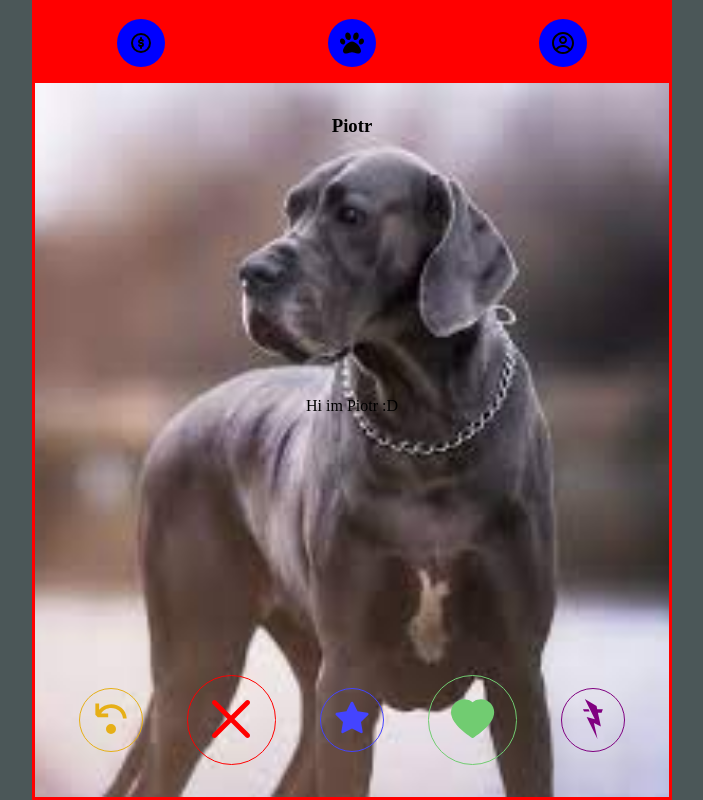
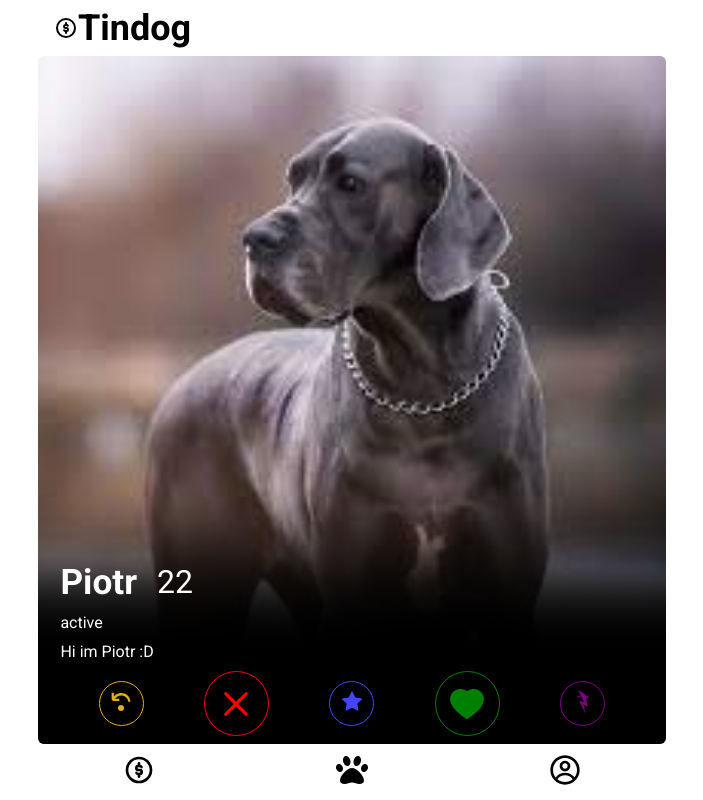
Before and after one commit to Mikucki/Tindog, a React (Create React App) app in the folder tindog/: page / in a window 1280 px wide. Shown: the whole page, without its empty margins (288-991 px from the left). Built offline with nearby package versions, Linux system fonts and the light colour scheme.

Commit message:
added main UX UI dessign

```diff
--- a/tindog/package.json
+++ b/tindog/package.json
@@ -3,6 +3,8 @@
   "version": "0.1.0",
   "private": true,
   "dependencies": {
+    "@fortawesome/fontawesome-free": "^6.3.0",
+    "@fortawesome/react-fontawesome": "^0.2.0",
     "@testing-library/jest-dom": "^5.16.5",
     "@testing-library/react": "^13.4.0",
     "@testing-library/user-event": "^13.5.0",
--- a/tindog/src/App.css
+++ b/tindog/src/App.css
@@ -1,73 +1,112 @@
+@import url("https://fonts.googleapis.com/css2?family=Roboto:wght@300;400;500;700;900&display=swap");
+
 :root {
   --button-small: 5vw;
   --button-big: 7vw;
+  --background-color-main: white;
+  --main-padding: 22px;
 }
 
-* {
+*,
+*::before,
+*::after {
   box-sizing: border-box;
   padding: 0;
   margin: 0;
 }
+
 body {
+  font-family: "Roboto", sans-serif;
   padding: 0;
   margin: 0;
-  background-color: rgb(75, 87, 88);
-  width: 50vw;
+  background-color: red;
+  width: 100vw;
   margin: auto;
-  border: 3px solid red;
   height: 100vh;
+  background-color: var(--background-color-main);
 }
 
 .card {
-  width: 100%;
+  width: 98%;
   display: flex;
   flex-direction: column;
-  align-items: center;
-  justify-content: space-between;
-  padding: 2rem 0;
-  height: calc(90vh - 6px);
-  position: relative;
+  justify-content: flex-end;
+  padding-top: 2rem;
+  margin: auto;
+  height: 86vh;
+  border-radius: 6px;
   background-image: url(./img/download.jpg);
   background-position: center;
   background-repeat: no-repeat;
   background-size: cover;
+  position: relative;
+}
+
+.card::before {
+  content: "";
+  position: absolute;
+  top: 0;
+  left: 0;
+  width: 100%;
+  height: 100%;
+  box-shadow: inset -1rem -22rem 5rem -10rem rgb(0, 0, 0);
+  border-radius: 6px;
+}
+
+.mainnav {
+  height: 7vh;
+  width: 100%;
+  background-color: var(--background-color-main);
+  display: flex;
+  justify-content: flex-start;
+  align-items: center;
+  padding-left: var(--main-padding);
+  font-size: 1.5rem;
+}
+
+.navbar {
+  width: 100%;
+  background-color: var(--background-color-main);
+  list-style-type: none;
+  height: 7vh;
+}
+
+.mainnav-special {
+  display: block;
+  text-align: center;
+}
+
+.mainnav-special h1 {
+  background-color: red;
+  text-align: center;
 }
 
 .navbar ul {
-  width: 100%;
   display: flex;
   align-items: center;
   justify-content: space-around;
-  background-color: red;
-  list-style-type: none;
-  height: 10vh;
+  height: 100%;
 }
 
 .navbar ul li {
-  background-color: blue;
-  height: 6vh;
-  display: flex;
-  width: 6vh;
-  justify-content: center;
-  align-items: center;
-  border-radius: 50%;
+  list-style-type: none;
+  cursor: pointer;
+  transition: transform 0.5s ease;
 }
 .navbar ul li:hover {
-  background-color: rgb(62, 62, 189);
+  transform: scale(1.2);
 }
 
 .icon {
-  font-size: 1.5rem;
+  font-size: 2rem;
 }
 .big {
-  height: var(--button-big);
-  width: var(--button-big);
-  background-color: aqua;
+  width: 65px;
+  height: 65px;
 }
 .small {
-  height: var(--button-small);
-  width: var(--button-small);
-  background-color: aqua;
+  width: 45px;
+  height: 45px;
 }
 
 .button {
@@ -75,22 +114,22 @@ body {
   border: 1px solid black;
   background-color: rgba(240, 248, 255, 0);
   cursor: pointer;
+  position: relative;
 }
 
 .icon-button {
-  font-size: 2.5rem;
   transition: transform 0.5s ease;
+  font-size: 1.5rem;
 }
 
 .button:hover .icon-button {
   transform: scale(1.2);
 }
 .special {
-  font-size: 4rem;
-}
-
-.special2 {
-  font-size: 3.2rem;
+  font-size: 2.5rem;
+  position: absolute;
+  left: 11px;
+  top: 12px;
 }
 
 .buttons {
@@ -98,6 +137,7 @@ body {
   justify-content: space-evenly;
   display: flex;
   align-items: center;
+  padding-bottom: 1vh;
 }
 
 .prev {
@@ -106,8 +146,8 @@ body {
 }
 
 .like {
-  color: rgb(113, 204, 113);
-  border-color: rgb(113, 204, 113);
+  color: green;
+  border-color: green;
 }
 
 .superlike {
@@ -125,8 +165,37 @@ body {
   border-color: red;
 }
 
-@media (max-width: 1000px) {
+@media (min-width: 1000px) {
   body {
-    width: 100vw;
+    width: 50vw;
   }
 }
+
+.intro {
+  color: white;
+  z-index: 1;
+  padding-left: var(--main-padding);
+}
+
+.name-age {
+  display: flex;
+  gap: 20px;
+  align-items: center;
+}
+
+.name-age-same {
+  font-size: 2.2rem;
+  font-weight: 700;
+}
+
+.name-age-same:last-child {
+  font-size: 2rem;
+  font-weight: 400;
+}
+
+.intro {
+  display: flex;
+  flex-direction: column;
+  justify-content: space-evenly;
+  height: 15vh;
+}
--- a/tindog/src/App.js
+++ b/tindog/src/App.js
@@ -1,12 +1,14 @@
 import "./App.css";
 import Navbar from "./Navbar";
 import Card from "./Card";
+import Mainnav from "./Mainnav";
 
 function App() {
   return (
     <div className="App">
+      <Mainnav />
+      <Card name="Piotr" bio="Hi im Piotr :D" age="22" />
       <Navbar />
-      <Card name="Piotr" bio="Hi im Piotr :D" />
     </div>
   );
 }
--- a/tindog/src/Card.js
+++ b/tindog/src/Card.js
@@ -5,11 +5,17 @@ import { RxCross2 } from "react-icons/rx";
 import { GrTurbolinux } from "react-icons/gr";
 import { AiFillStar } from "react-icons/ai";
 
-const Card = ({ name, imageUrl, bio }) => {
+const Card = ({ name, imageUrl, bio, age }) => {
   return (
     <div className="card">
-      <h3>{name}</h3>
-      <p>{bio}</p>
+      <div className="intro">
+        <div className="name-age">
+          <h1 className="name-age-same">{name}</h1>
+          <p className="name-age-same">{age}</p>
+        </div>
+        <div>active</div>
+        <div>{bio}</div>
+      </div>
       <div className="buttons">
         <button type="button" className="button small prev">
           <VscDebugStepBack className="icon-button" />
@@ -21,7 +27,7 @@ const Card = ({ name, imageUrl, bio }) => {
           <AiFillStar className="icon-button" />
         </button>
         <button type="button" className="button big like">
-          <AiFillHeart className="icon-button special2" />
+          <AiFillHeart className="icon-button special" />
         </button>
         <button type="button" className="button small turbo">
           <GrTurbolinux className="icon-button" />
--- /dev/null
+++ b/tindog/src/Mainnav.js
@@ -0,0 +1,16 @@
+import React from "react";
+import "./App.css";
+import { TbPremiumRights } from "react-icons/tb";
+
+function Mainnav() {
+  return (
+    <div>
+      <nav className="mainnav">
+        <TbPremiumRights />
+        <h1>Tindog</h1>
+      </nav>
+    </div>
+  );
+}
+
+export default Mainnav;
--- a/tindog/src/index.js
+++ b/tindog/src/index.js
@@ -1,7 +1,7 @@
 import React from "react";
 import ReactDOM from "react-dom/client";
-import "./index.css";
 import App from "./App";
+import "@fortawesome/fontawesome-free/css/all.css";
 
 const root = ReactDOM.createRoot(document.getElementById("root"));
 root.render(
```
Also changed, not shown: tindog/src/index.css (deleted), 1 other file (tests, documents, lock files or other folders).
